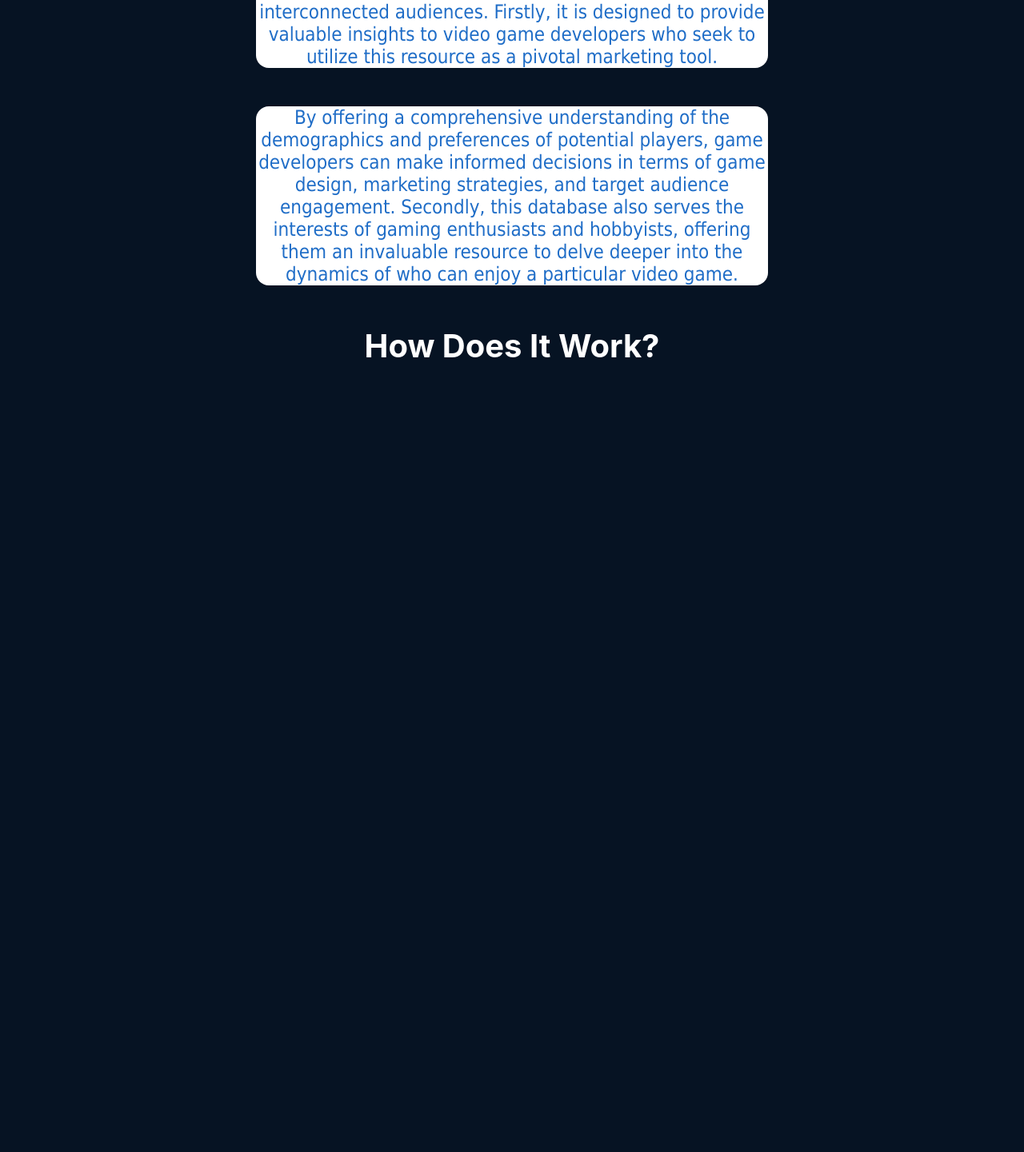
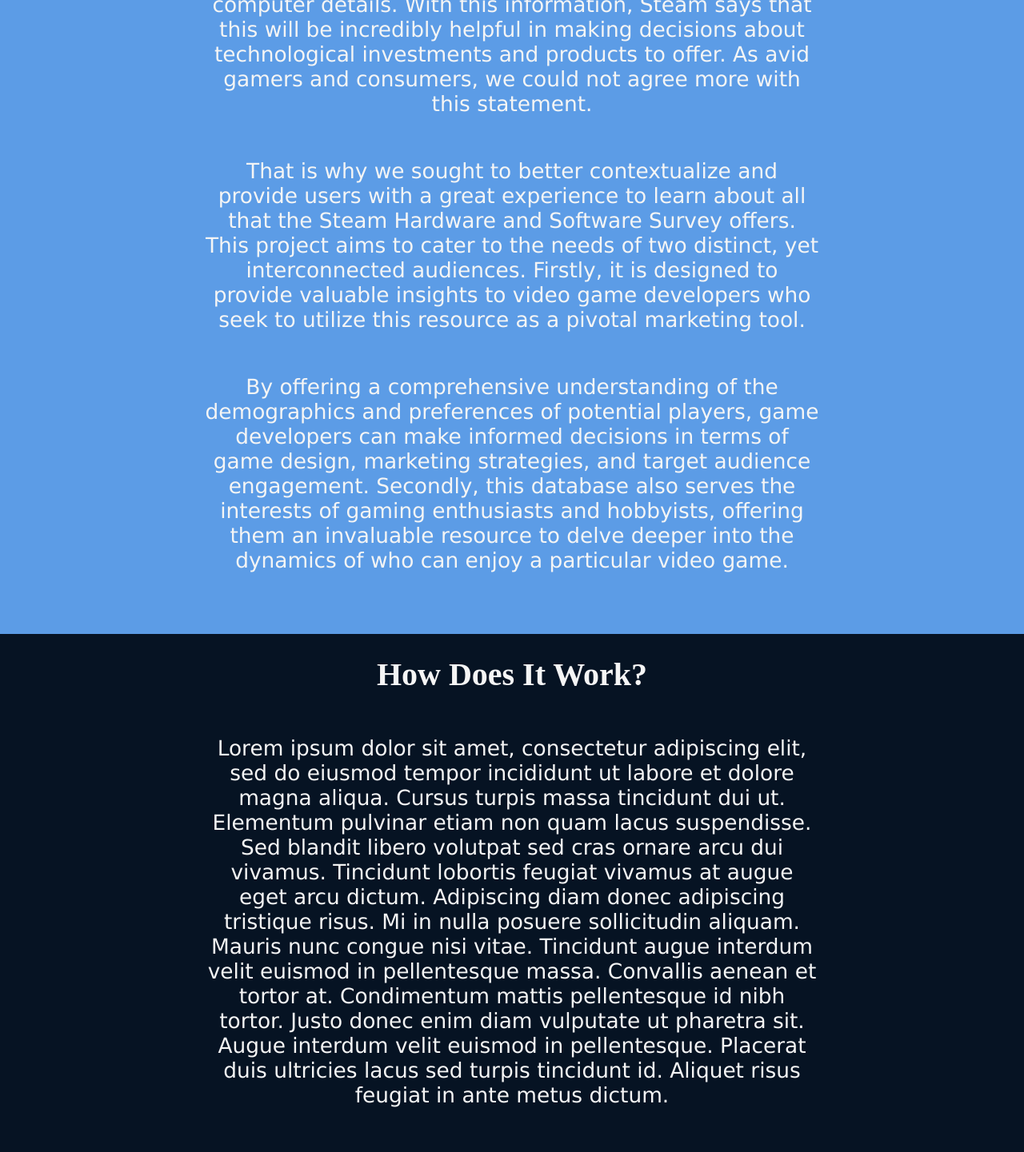
Before and after one commit to christianhelp/whocanplay-frontend, a React (Vite) app: page / in a window 1280 px wide. Shown: the part 1300-2741 px from the top of the page at 80% size. Before the commit the page ends 1783 px from the top, so only its background shows below. Built offline with nearby package versions, Linux system fonts and the light colour scheme.

Commit message:
Added descriptors to homepage

```diff
--- a/src/pages/HomePage.jsx
+++ b/src/pages/HomePage.jsx
@@ -65,6 +65,21 @@ export default function HomePage(){
                 </div>
                 <div name="how" className="how">
                     <h1>How Does It Work?</h1>
+                    <p>
+                        Lorem ipsum dolor sit amet, consectetur adipiscing elit, sed do eiusmod tempor incididunt ut labore et dolore magna aliqua. Cursus turpis massa tincidunt dui ut. Elementum pulvinar etiam non quam lacus suspendisse. Sed blandit libero volutpat sed cras ornare arcu dui vivamus. Tincidunt lobortis feugiat vivamus at augue eget arcu dictum. Adipiscing diam donec adipiscing tristique risus. Mi in nulla posuere sollicitudin aliquam. Mauris nunc congue nisi vitae. Tincidunt augue interdum velit euismod in pellentesque massa. Convallis aenean et tortor at. Condimentum mattis pellentesque id nibh tortor. Justo donec enim diam vulputate ut pharetra sit. Augue interdum velit euismod in pellentesque. Placerat duis ultricies lacus sed turpis tincidunt id. Aliquet risus feugiat in ante metus dictum.
+
+                </p>
+                    <p>
+
+                        Augue interdum velit euismod in pellentesque massa placerat duis ultricies. Tortor posuere ac ut consequat. Pharetra massa massa ultricies mi quis hendrerit dolor magna eget. Netus et malesuada fames ac turpis egestas. Bibendum arcu vitae elementum curabitur vitae nunc. Viverra maecenas accumsan lacus vel facilisis volutpat est velit. Leo vel fringilla est ullamcorper eget nulla facilisi. Mauris nunc congue nisi vitae suscipit tellus. Nam at lectus urna duis. Fames ac turpis egestas sed tempus urna et pharetra pharetra. Sollicitudin ac orci phasellus egestas tellus rutrum tellus pellentesque eu. Ornare quam viverra orci sagittis eu volutpat odio. Nunc id cursus metus aliquam eleifend mi. Magna fringilla urna porttitor rhoncus dolor purus non enim. Auctor augue mauris augue neque gravida in fermentum. Suspendisse interdum consectetur libero id faucibus. Elementum nisi quis eleifend quam adipiscing vitae proin. Donec et odio pellentesque diam volutpat commodo sed egestas egestas. Aliquam purus sit amet luctus venenatis.
+
+                    </p>
+                    <p>
+                        Massa enim nec dui nunc mattis enim ut tellus elementum. Enim neque volutpat ac tincidunt vitae semper quis lectus nulla. Ultrices neque ornare aenean euismod elementum nisi quis eleifend quam. Viverra aliquet eget sit amet tellus cras adipiscing enim. Nunc non blandit massa enim. Ultricies leo integer malesuada nunc vel risus commodo viverra maecenas. Amet mauris commodo quis imperdiet massa tincidunt. Volutpat consequat mauris nunc congue nisi vitae suscipit. Odio facilisis mauris sit amet massa vitae tortor condimentum lacinia. Egestas maecenas pharetra convallis posuere morbi leo urna. Nisi lacus sed viverra tellus. Erat imperdiet sed euismod nisi porta lorem mollis. Arcu cursus euismod quis viverra nibh cras pulvinar mattis nunc. Feugiat nisl pretium fusce id velit ut tortor pretium. Dui id ornare arcu odio ut.
+                    </p>
+                    <p>
+                        Cras pulvinar mattis nunc sed blandit. Nec dui nunc mattis enim ut tellus elementum sagittis vitae. Et ligula ullamcorper malesuada proin libero nunc consequat. Metus aliquam eleifend mi in nulla posuere sollicitudin. Maecenas sed enim ut sem viverra aliquet eget. Amet consectetur adipiscing elit ut. Vitae purus faucibus ornare suspendisse sed. Eget mauris pharetra et ultrices neque ornare aenean euismod. Enim tortor at auctor urna. Ut tristique et egestas quis ipsum. Sit amet venenatis urna cursus eget nunc. Pellentesque massa placerat duis ultricies lacus sed.
+                    </p>
                 </div>
             </div>
             }
--- a/src/styles/HomePage.css
+++ b/src/styles/HomePage.css
@@ -6,8 +6,7 @@
     width: 100%;
     display: flex;
     flex-direction: column;
-
-    color: white;
+    color: whitesmoke;
 }
 
 @keyframes fadeInAnimation {
@@ -38,7 +37,9 @@
 .credits{
     font:bold;
 }
-
+.navbuttons{
+    padding-bottom: 18%;
+}
 .navs{
     display: flex;
     height: 20%;
@@ -53,35 +54,37 @@
     display: block;
     text-decoration: none;
     color: white;
-
 }
 
 .scroll-link:not(.active):hover {
     background-color: gray;
 }
+
 .scroll-link{
     color: white;
     text-decoration: none;
-    background-color: #5c9ce6;
+    background-color: #1f6dc7;
     padding: 1.5rem;
     margin: 0 0.5rem;
     border-radius: 0.5rem;
     transition: all 0.3s;
     font-size: 24px;
 }
+
 .scroll-link:hover{
     cursor: pointer;
 }
 
 .about{
     display: flex;
-    color:#1f6dc7;
+    color:whitesmoke;
+    background-color: #5c9ce6;
     flex-direction: column;
+    padding-bottom: 4%;
+}
 
-}
 .about h1 {
     font-size: 40px;
-    color:#5c9ce6;
 }
 
 
@@ -91,19 +94,32 @@
     font: 24px bold;
     justify-content: center;
     align-items: center;
-    padding-left: 25%;
-    width: 50%;
-
-
-
-}
-.description p {
-    background-color: white;
-    border-radius: 1rem;
-    font-family: Tahoma,Verdana,Segoe,sans-serif;
+    padding-left: 20%;
+    padding-right: 20%;
 }
 
+.description p {
+    border-radius: 1rem;
+    font-size: 110%;
+    font-family:Verdana, Geneva, Tahoma, sans-serif;
+}
 
+.how{
+    display: flex;
+    flex-direction: column;
+    font: 24px bold;
+    justify-content: center;
+    align-items: center;
+    padding-left: 20%;
+    padding-right: 20%;
+    color: whitesmoke;
+}
 .how h1{
     font-size: 40px;
 }
+
+.how p {
+    border-radius: 1rem;
+    font-size: 110%;
+    font-family: Verdana, Geneva, Tahoma, sans-serif;
+}
```
